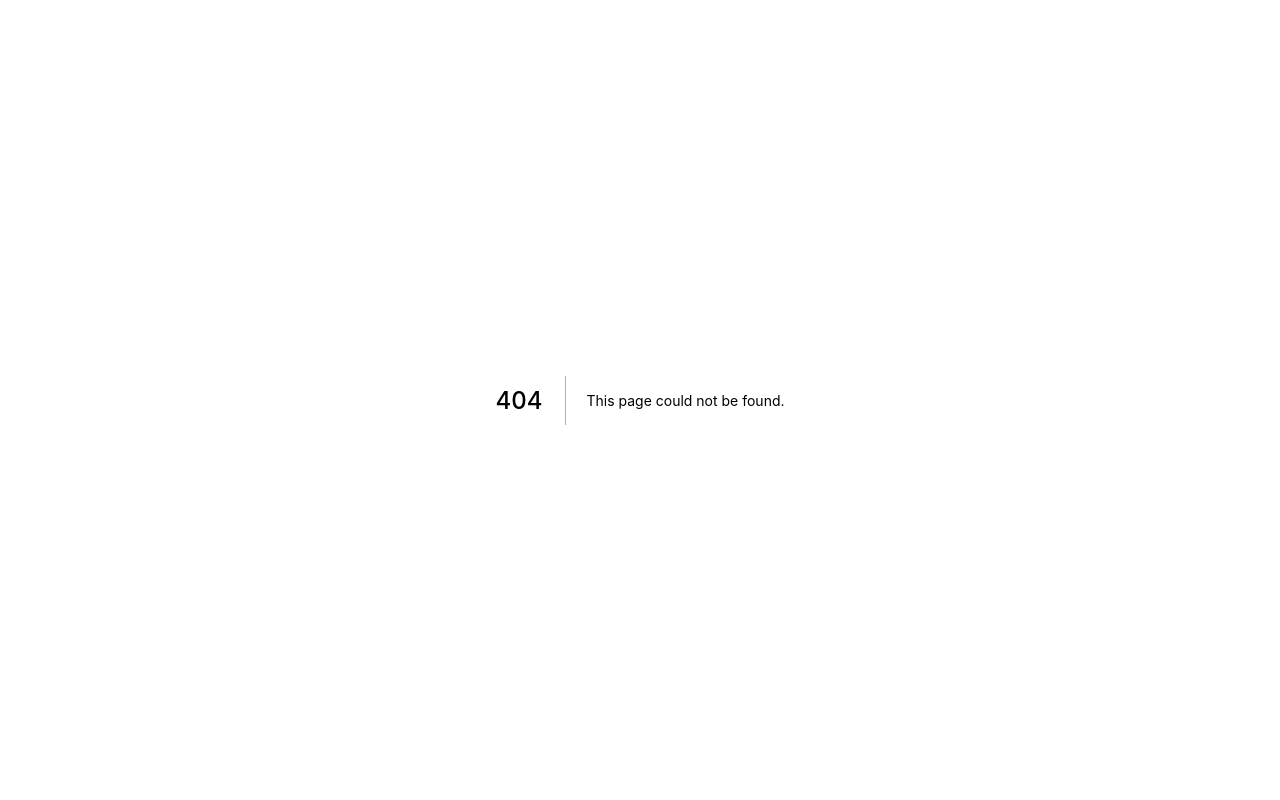
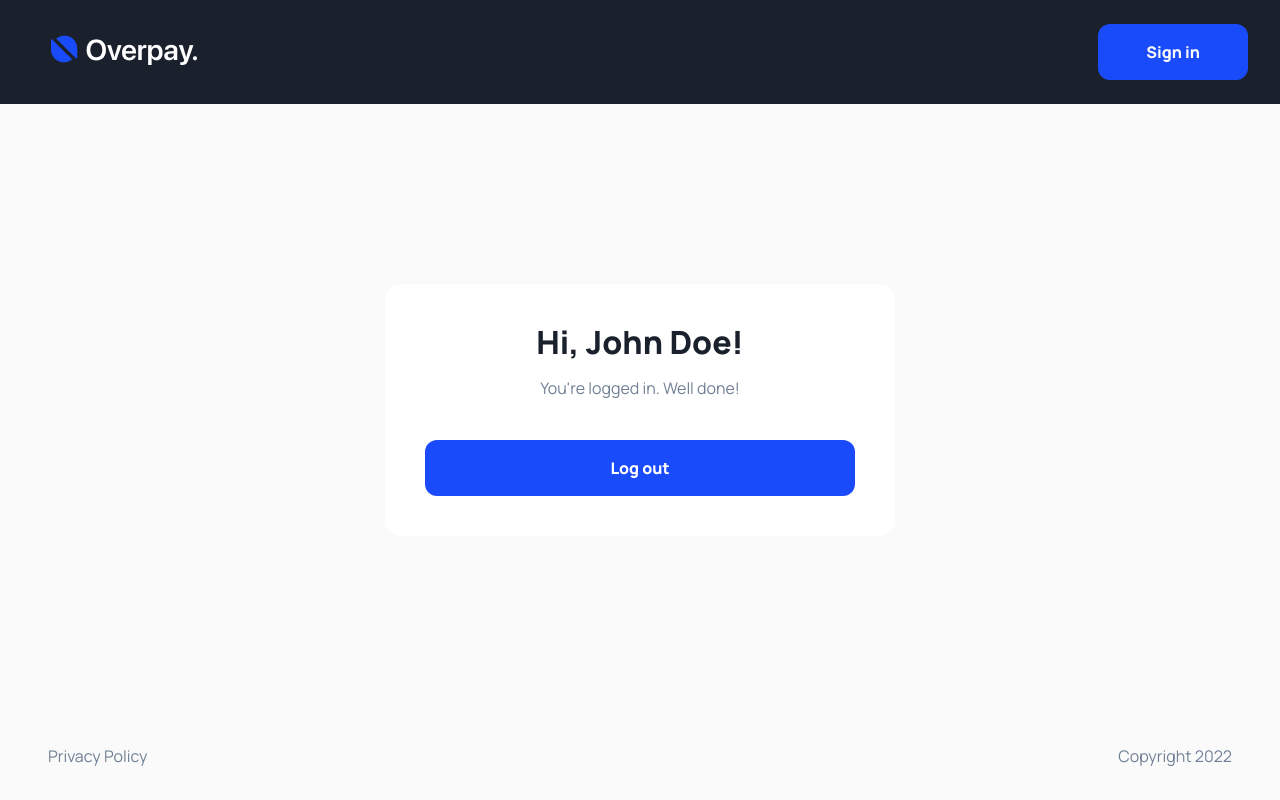
Before and after one commit to ankit-rawani/overpay, a Next.js app: page /profile in a window 1280 px wide. Before the commit this address had no page. Built offline with nearby package versions, Linux system fonts and the light colour scheme.

Commit message:
Add: profile page

```diff
--- /dev/null
+++ b/pages/profile.tsx
@@ -0,0 +1,24 @@
+import type { NextPage } from 'next'
+import Layout from '../components/Layout'
+import Nav from '../components/Nav'
+
+const ForgotPassword: NextPage = () => {
+  return (
+    <div className="min-h-screen h-full bg-grayscale-50 font-font leading-6 text-secondary-base">
+        <Layout title="Forgot Password | Overpay">
+            <Nav isSignedIn={false} />
+            <div className="p-10 bg-grayscale-0 w-max mx-auto mt-[180px] rounded-lg">
+                <h1 className="font-extrabold text-3xl max-w-[430px] text-center leading-9">Hi, John Doe!</h1>
+                <p className="w-[430px] text-grayscale-600 mt-4 text-center">You're logged in. Well done!</p>
+                <button className="w-full outline-none hover:bg-primary-400 active:bg-primary-base bg-primary-base text-center py-4 rounded-default mt-10 font-extrabold text-grayscale-0">Log out</button>
+            </div>
+            <div className="flex text-base leading-6 text-center text-grayscale-600 mt-[208px] mx-12 mb-12 justify-between">
+                <div>Privacy Policy</div>
+                <div>Copyright 2022</div>
+            </div>
+        </Layout>
+    </div>
+  )
+}
+
+export default ForgotPassword
```
